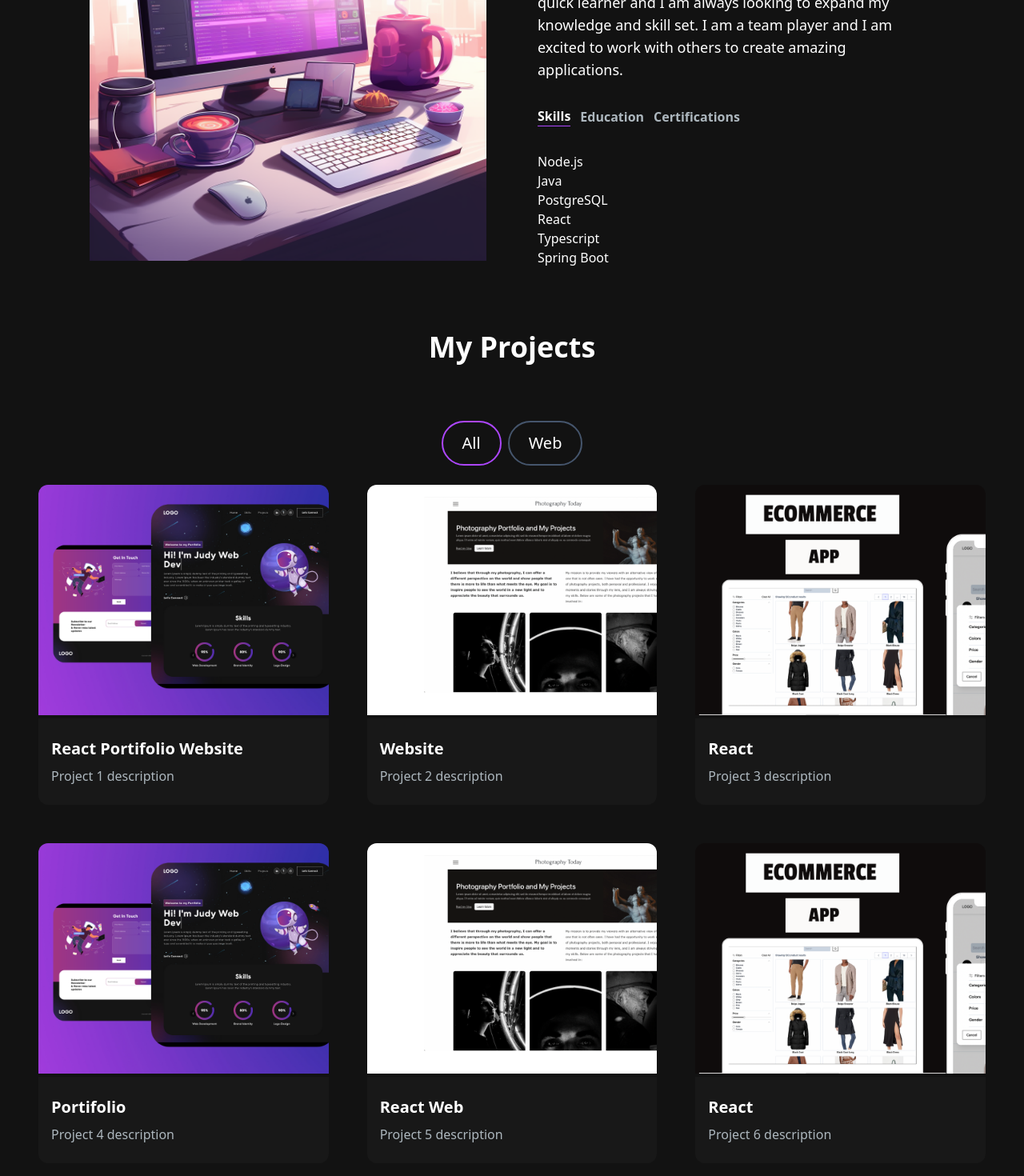
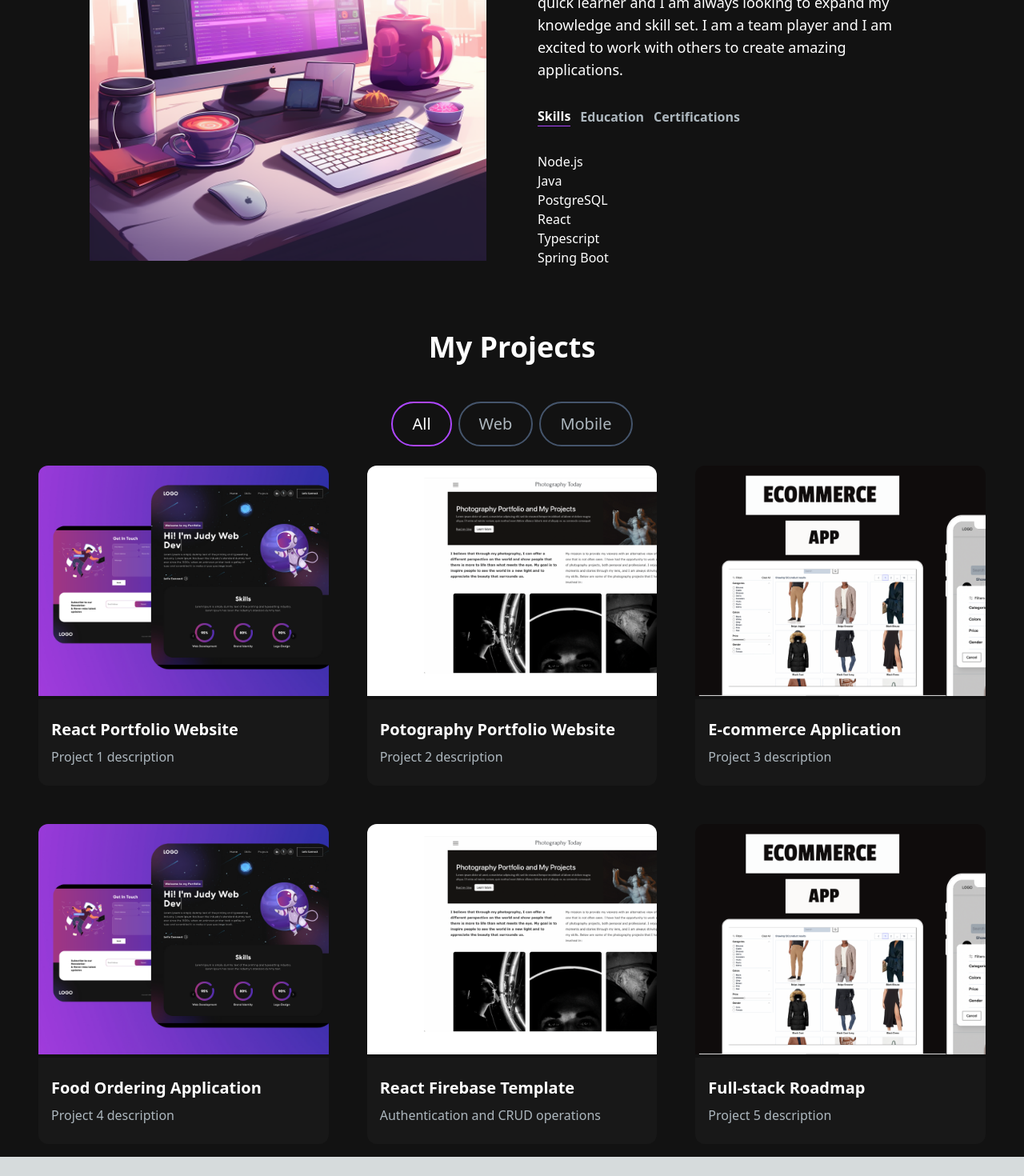
Before and after one commit to eduoliveirachaves/Portifolio, a Next.js app: page / in a window 1280 px wide. Shown: the part 655-2125 px from the top of the page at 80% size. After the commit the page ends 2101 px from the top, so only its background shows below. Built offline with nearby package versions, Linux system fonts and the light colour scheme.

Commit message:
feat: add project tag filter

```diff
--- /dev/null
+++ b/src/app/components/ProjectTag.tsx
@@ -0,0 +1,16 @@
+const ProjectTag = ({ name, onClick, isSelected }) => {
+  const buttonStyles = isSelected
+    ? "text-white border-purple-500"
+    : "text-[#ADB7BE] border-slate-600 hover:border-white";
+
+  return (
+    <button
+      onClick={() => onClick(name)}
+      className={`border-2 rounded-full px-6 py-3 text-xl cursor-pointer ${buttonStyles}`}
+    >
+      {name}
+    </button>
+  );
+};
+
+export default ProjectTag;
--- a/src/app/components/Projects.tsx
+++ b/src/app/components/Projects.tsx
@@ -1,78 +1,99 @@
+"use client";
+import React, { useState } from "react";
 import ProjectCard from "./ProjectCard";
+import ProjectTag from "./ProjectTag";
 
-const projectData = [
+const projectsData = [
   {
     id: 1,
-    title: "React Portifolio Website",
+    title: "React Portfolio Website",
     description: "Project 1 description",
     image: "/images/1.png",
     tag: ["All", "Web"],
+    preview: "/",
     git: "/",
-    preview: "/",
   },
   {
     id: 2,
-    title: "Website",
+    title: "Potography Portfolio Website",
     description: "Project 2 description",
     image: "/images/2.png",
     tag: ["All", "Web"],
+    preview: "/",
     git: "/",
-    preview: "/",
   },
   {
     id: 3,
-    title: "React",
+    title: "E-commerce Application",
     description: "Project 3 description",
     image: "/images/3.png",
     tag: ["All", "Web"],
+    preview: "/",
     git: "/",
-    preview: "/",
   },
   {
     id: 4,
-    title: "Portifolio",
+    title: "Food Ordering Application",
     description: "Project 4 description",
     image: "/images/1.png",
-    tag: ["All", "Web"],
+    tag: ["All", "Mobile"],
+    preview: "/",
     git: "/",
-    preview: "/",
   },
   {
     id: 5,
-    title: "React Web",
-    description: "Project 5 description",
+    title: "React Firebase Template",
+    description: "Authentication and CRUD operations",
     image: "/images/2.png",
     tag: ["All", "Web"],
+    preview: "/",
     git: "/",
-    preview: "/",
   },
   {
     id: 6,
-    title: "React",
-    description: "Project 6 description",
+    title: "Full-stack Roadmap",
+    description: "Project 5 description",
     image: "/images/3.png",
     tag: ["All", "Web"],
+    preview: "/",
     git: "/",
-    preview: "/",
   },
 ];
+const ProjectsSection = () => {
+  const [tag, setTag] = useState("All");
 
-const Projects = () => {
+  const filteredProjects = projectsData.filter((project) =>
+    project.tag.includes(tag),
+  );
+
+  const handleTagChange = (newTag) => {
+    setTag(newTag);
+  };
+
   return (
-    <div>
-      <h2 className="text-center text-4xl font-bold text-white mt-4 mb-8 md:mb-12 ">
+    <>
+      <h2 className="text-center text-4xl font-bold text-white mt-4 mb-8 md:mb-12">
         My Projects
       </h2>
-      <div className="text-white flex flex-row justify-center items-center gap-2 py-6">
-        <button className="rounded-full border-2 border-purple-500 px-6 py-3 text-xl cursor-pointer">
-          All
-        </button>
-        <button className="rounded-full border-2 border-slate-600 hover:border-white px-6 py-3 text-xl cursor-pointer">
-          Web
-        </button>
+      <div className="flex flex-row justify-center items-center gap-2 text-white my-6">
+        <ProjectTag
+          name="All"
+          onClick={handleTagChange}
+          isSelected={tag === "All"}
+        />
+        <ProjectTag
+          name="Web"
+          onClick={handleTagChange}
+          isSelected={tag === "Web"}
+        />
+        <ProjectTag
+          name="Mobile"
+          onClick={handleTagChange}
+          isSelected={tag == "Mobile"}
+        />
       </div>
       <div className="grid md:grid-cols-3 gap-8 md:gap-12">
-        {projectData.map((project) => (
+        {filteredProjects.map((project) => (
           <ProjectCard
             key={project.id}
             title={project.title}
@@ -83,8 +104,8 @@
           />
         ))}
       </div>
-    </div>
+    </>
   );
 };
 
-export default Projects;
+export default ProjectsSection;
```
